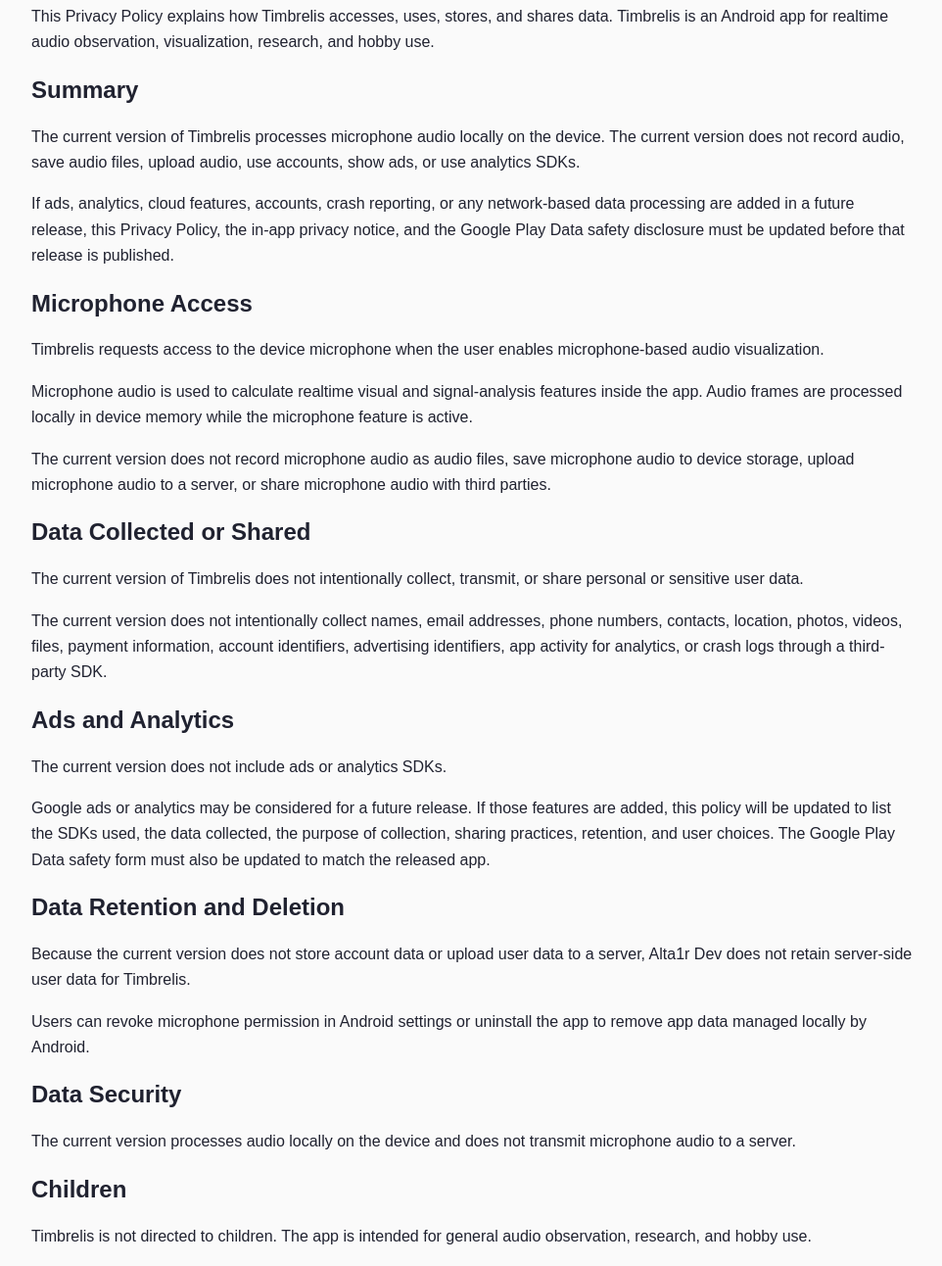
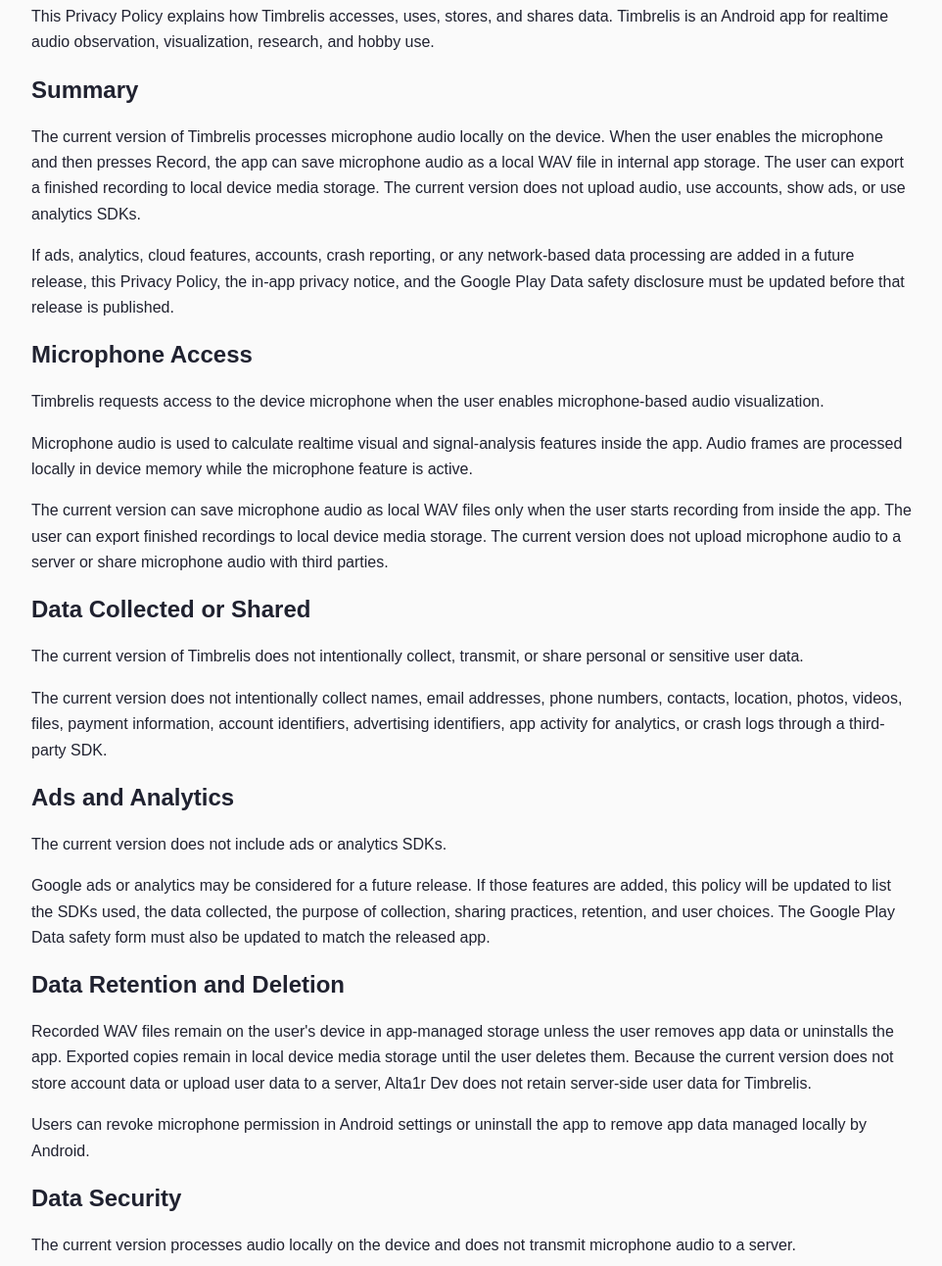
Before and after one commit to nauvalwidiatma/timbrelis, a plain HTML site: page privacy/index.html in a window 1280 px wide. Shown: the part 300-1592 px from the top of the page at 98% size, without its empty margins (158-1120 px from the left). Drawn offline with Linux system fonts and the light colour scheme.

Commit message:
Update privacy policy for local recordings

```diff
--- a/privacy/index.html
+++ b/privacy/index.html
@@ -22,13 +22,13 @@
   <p>This Privacy Policy explains how Timbrelis accesses, uses, stores, and shares data. Timbrelis is an Android app for realtime audio observation, visualization, research, and hobby use.</p>
 
   <h2>Summary</h2>
-  <p>The current version of Timbrelis processes microphone audio locally on the device. The current version does not record audio, save audio files, upload audio, use accounts, show ads, or use analytics SDKs.</p>
+  <p>The current version of Timbrelis processes microphone audio locally on the device. When the user enables the microphone and then presses Record, the app can save microphone audio as a local WAV file in internal app storage. The user can export a finished recording to local device media storage. The current version does not upload audio, use accounts, show ads, or use analytics SDKs.</p>
   <p>If ads, analytics, cloud features, accounts, crash reporting, or any network-based data processing are added in a future release, this Privacy Policy, the in-app privacy notice, and the Google Play Data safety disclosure must be updated before that release is published.</p>
 
   <h2>Microphone Access</h2>
   <p>Timbrelis requests access to the device microphone when the user enables microphone-based audio visualization.</p>
   <p>Microphone audio is used to calculate realtime visual and signal-analysis features inside the app. Audio frames are processed locally in device memory while the microphone feature is active.</p>
-  <p>The current version does not record microphone audio as audio files, save microphone audio to device storage, upload microphone audio to a server, or share microphone audio with third parties.</p>
+  <p>The current version can save microphone audio as local WAV files only when the user starts recording from inside the app. The user can export finished recordings to local device media storage. The current version does not upload microphone audio to a server or share microphone audio with third parties.</p>
 
   <h2>Data Collected or Shared</h2>
   <p>The current version of Timbrelis does not intentionally collect, transmit, or share personal or sensitive user data.</p>
@@ -39,7 +39,7 @@
   <p>Google ads or analytics may be considered for a future release. If those features are added, this policy will be updated to list the SDKs used, the data collected, the purpose of collection, sharing practices, retention, and user choices. The Google Play Data safety form must also be updated to match the released app.</p>
 
   <h2>Data Retention and Deletion</h2>
-  <p>Because the current version does not store account data or upload user data to a server, Alta1r Dev does not retain server-side user data for Timbrelis.</p>
+  <p>Recorded WAV files remain on the user's device in app-managed storage unless the user removes app data or uninstalls the app. Exported copies remain in local device media storage until the user deletes them. Because the current version does not store account data or upload user data to a server, Alta1r Dev does not retain server-side user data for Timbrelis.</p>
   <p>Users can revoke microphone permission in Android settings or uninstall the app to remove app data managed locally by Android.</p>
 
   <h2>Data Security</h2>
```
Also changed, not shown: data-safety/index.html (+3 -2 lines).
